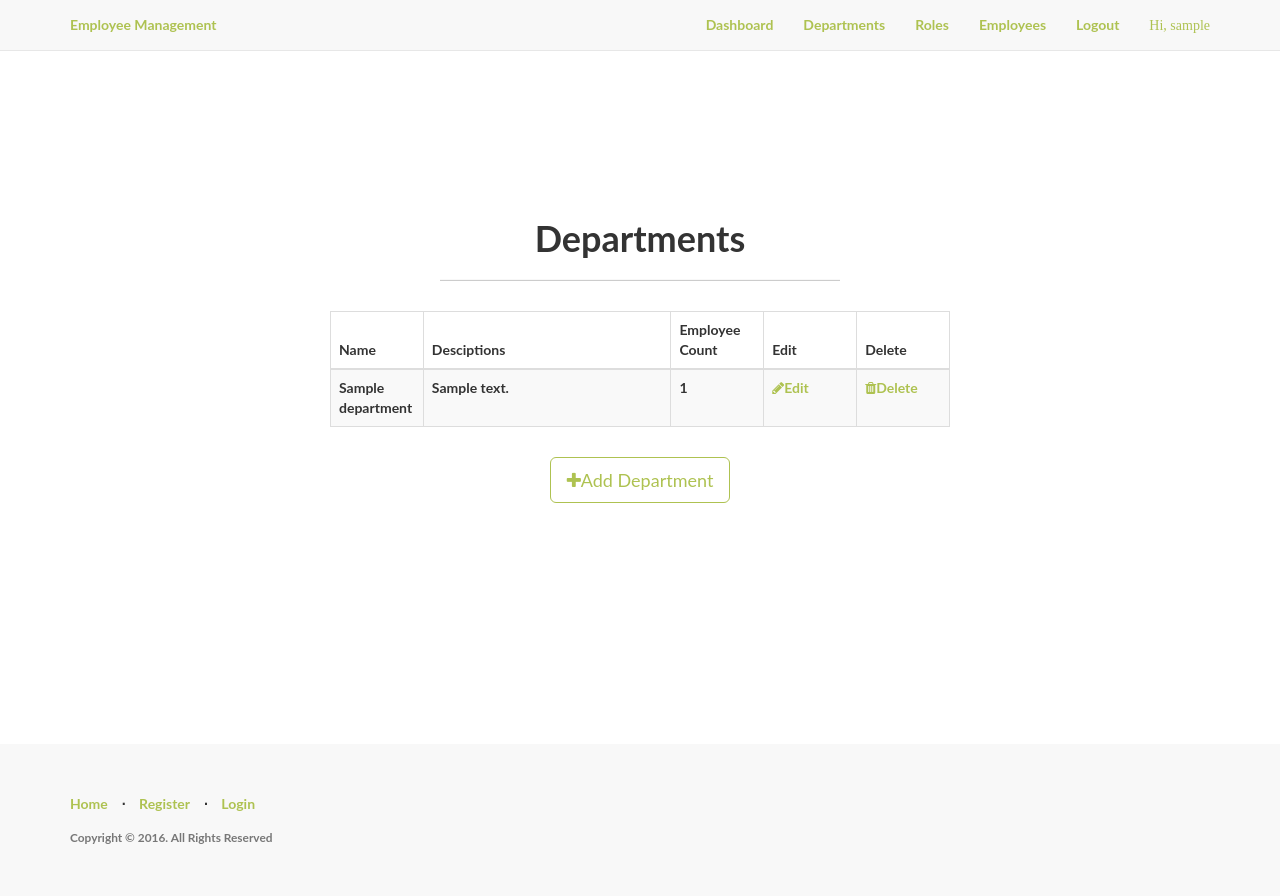
After one commit to fintantorres7/employee-management, a Flask app: page /admin/departments in a window 1280 px wide. The commit adds this page. Run offline with Flask 3, Linux system fonts and the light colour scheme; a user stored in the database is signed in; tables that the repository leaves empty hold one stand-in row (values such as "Sample post"); parts of the project's set-up code (start-up, migrations or seed data) failed here and were passed over; some libraries are stand-ins or nearby versions.

Commit message:
feat(dev): implement crud departments

```diff
--- a/app/admin/views.py
+++ b/app/admin/views.py
@@ -0,0 +1,108 @@
+from flask import abort, render_template, flash, redirect, url_for
+from flask_login import current_user, login_required
+
+from . import admin
+from ..models import Department
+from .forms import DepartmentForm
+from .. import db
+
+
+def check_admin():
+    """
+    Prevent non-admins from accessing the page
+    """
+    if not current_user.is_admin:
+        abort(403)
+
+# Department views
+
+
+@admin.route('/departments', methods=['GET', 'POST'])
+@login_required
+def list_departments():
+    """
+    List all departments
+    """
+    check_admin()
+
+    departments = Department.query.all()
+
+    return render_template('admin/departments/departments.html', departments=departments, title="Departments")
+
+
+@admin.route('/departments/add', methods=['GET', 'POST'])
+@login_required
+def add_department():
+    """
+    Add a department to the database
+    """
+    check_admin()
+
+    add_department = True
+
+    form = DepartmentForm()
+    if form.validate_on_submit():
+        department = Department(name=form.name.data,
+                                description=form.description.data)
+        try:
+            # add department to the database
+            db.session.add(department)
+            db.session.commit()
+            flash('You have successfully added a new department.')
+        except:
+            # in case department name already exists
+            flash('Error: department name already exists.')
+
+        # redirect to departments page
+        return redirect(url_for('admin.list_departments'))
+
+    # load department template
+    return render_template('admin/departments/department.html', action='add',
+                           add_department=add_department, form=form, title="Add Department")
+
+
+@admin.route('/departments/edit/<int:id>', methods=['GET', 'POST'])
+@login_required
+def edit_department(id):
+    """
+    Edit a department
+    """
+    check_admin()
+
+    add_department = False
+
+    department = Department.query.get_or_404(id)
+    form = DepartmentForm(obj=department)
+    if form.validate_on_submit():
+        department.name = form.name.data
+        department.description = form.description.data
+        db.session.commit()
+        flash('You have successfully edited the department.')
+
+        # redirect to the departments page
+        return redirect(url_for('admin.list_departments'))
+
+    form.description.data = department.description
+    form.name.data = department.name
+    return render_template('admin/departments/department.html', action="Edit",
+                           add_department=add_department, form=form,
+                           department=department, title="Edit Department")
+
+
+@admin.route('/departments/delete/<int:id>', methods=['GET', 'POST'])
+@login_required
+def delete_department(id):
+    """
+    Delete a department from the database
+    """
+    check_admin()
+
+    department = Department.query.get_or_404(id)
+    db.session.delete(department)
+    db.session.commit()
+    flash('You have successfully deleted the department.')
+
+    # redirect to the departments page
+    return redirect(url_for('admin.list_departments'))
+
+    return render_template(title="Delete Department")
--- a/app/static/css/style.css
+++ b/app/static/css/style.css
@@ -114,3 +114,20 @@ p.copyright {
   height: 100%;
   margin: 0 auto -4em;
 }
+
+.outer {
+  display: table;
+  position: absolute;
+  height: 70%;
+  width: 100%;
+}
+
+.middle {
+  display: table-cell;
+  vertical-align: middle;
+}
+
+.inner {
+  margin-left: auto;
+  margin-right: auto;
+}
--- /dev/null
+++ b/app/templates/admin/departments/departments.html
@@ -0,0 +1,64 @@
+{% import 'bootstrap/utils.html' as utils %}
+{% extends 'base.html' %}
+{% block title %}
+  Departments
+{% endblock %}
+{% block body %}
+  <div class="content-section">
+    <div class="outer">
+      <div class="middle">
+        <div class="inner">
+          <br />
+          {{ utils.flashed_messages() }}
+          <br />
+          <h1 style="text-align: center;">Departments</h1>
+          {% if departments %}
+            <hr class="intro-divider" />
+            <div class="center">
+              <table class="table table-striped table-bordered">
+                <thead>
+                  <tr>
+                    <th width="15%">Name</th>
+                    <th width="40%">Desciptions</th>
+                    <th width="15%">Employee Count</th>
+                    <th width="15%">Edit</th>
+                    <th width="15%">Delete</th>
+                  </tr>
+                </thead>
+                <tbody>
+                  {% for department in departments %}
+                    <tr>
+                      <td>{{ department.name }}</td>
+                      <td>{{ department.description }}</td>
+                      <td>
+                        {% if department.employees %}
+                          {{ department.employees.count() }}
+                        {% else %}
+                          0
+                        {% endif %}
+                      </td>
+                      <td>
+                        <a href="{{ url_for('admin.edit_department', id=department.id) }}"><i class="fa fa-pencil"></i>Edit</a>
+                      </td>
+                      <td>
+                        <a href="{{ url_for('admin.delete_department', id=department.id) }}"><i class="fa fa-trash"></i>Delete</a>
+                      </td>
+                    </tr>
+                  {% endfor %}
+                </tbody>
+              </table>
+            </div>
+          {% else %}
+            <div style="text-align: center;">
+              <h3>No departments have been added.</h3>
+              <hr class="intro-divider" />
+            </div>
+          {% endif %}
+          <div style="text-align: center;">
+            <a href="{{ url_for('admin.add_department') }}" class="btn btn-default btn-lg"><i class="fa fa-plus"></i>Add Department</a>
+          </div>
+        </div>
+      </div>
+    </div>
+  </div>
+{% endblock %}
--- a/app/templates/base.html
+++ b/app/templates/base.html
@@ -27,7 +27,7 @@
                   <a href="{{ url_for('home.admin_dashboard') }}">Dashboard</a>
                 </li>
                 <li>
-                  <a href="#">Departments</a>
+                  <a href="{{ url_for('admin.list_departments') }}">Departments</a>
                 </li>
                 <li>
                   <a href="#">Roles</a>
```
Also changed, not shown: app/admin/forms.py (+12 -0 lines), app/templates/admin/departments/department.html (added, +28 -0 lines).
